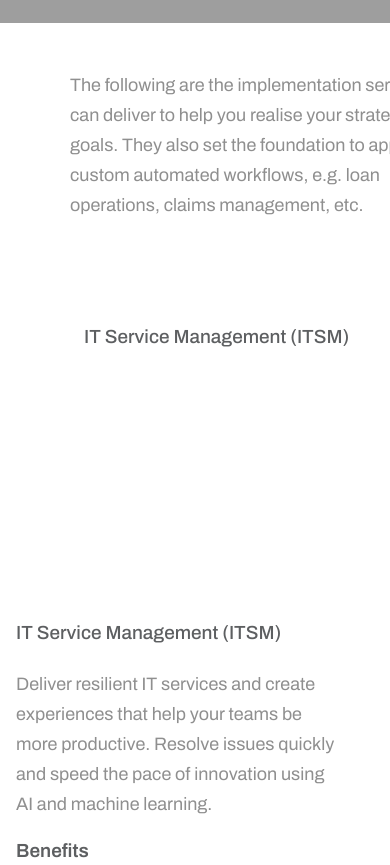
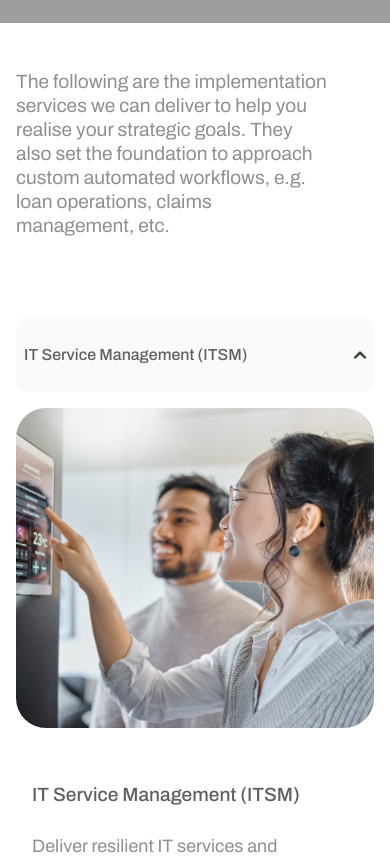
Before and after one commit to Sandeep9480/DT-SYSTEM, a Next.js app: page /ServicesImplementation in a window 390 px wide. Shown: the part 597-1462 px from the top of the page. Built offline with nearby package versions, Linux system fonts and the light colour scheme; grey boxes are pictures that could not be loaded.

Commit message:
advisory page responsive

```diff
--- a/components/ConnectWithUs.tsx
+++ b/components/ConnectWithUs.tsx
@@ -34,7 +34,7 @@ const ConnectWithUs: NextPage<ConnectWithUsType> = ({ className = "" }) => {
       className="contact-us-section w-full mx-auto px-8 flex flex-row bg-none gap-[10rem] mq1050:flex-col-reverse mq1050:gap-[4rem] ">
       {/* Left side - Form */}
       <div className="flex-1 ">
-        <form className="grid grid-cols-2 gap-x-10 gap-y-10 form pl-[2rem] mq1050:w-[90%] mq450:w-[80%] mq450:pl-0">
+        <form className="grid grid-cols-2 gap-x-10 gap-y-10 form pl-[2rem] mq1050:w-[90%] mq450:w-[85%]  mq1050:pl-[1rem] mq800:ml-[-1rem]">
           <div className="flex flex-col">
             <input
               type="text"
@@ -94,7 +94,7 @@ const ConnectWithUs: NextPage<ConnectWithUsType> = ({ className = "" }) => {
 
       {/* Right side - Text */}
       <div className="flex-1 ml-0 md:ml-[10rem]  md:block mq1050:flex mq1050:items-center mq1050:justify-center " >
-        <h2 className="text-[3rem] font-bold leading-[1.1] text-gray-900 m-0 mq450:text-[2rem] mq450:leading-[2.438rem] mq450:ml-[-5rem] ">
+        <h2 className="text-[3rem] font-bold leading-[1.1] text-gray-900 m-0 mq470:text-[2rem] mq470:leading-[2.438rem] mq470:ml-[-5rem] ">
           Connect with us!
           <br />
           <span className="mq1050:hidden"> Let's Grow..</span>
--- a/components/NavbarPage.tsx
+++ b/components/NavbarPage.tsx
@@ -142,7 +142,7 @@ const NavbarPage: NextPage<NavbarPageType> = ({ className = "" }) => {
             className="text-white p-2 z-50 bg-transparent mr-[1rem]"
             onClick={toggleMenu}
           >
-            <svg className="w-6 h-6 bg-transparent w-[2.7rem] h-[2.7rem]" fill="none" stroke="currentColor" viewBox="0 0 24 24">
+            <svg className="w-6 h-6 bg-transparent w-[2.4rem] h-[2.4rem]" fill="none" stroke="currentColor" viewBox="0 0 24 24">
               {isMenuOpen ? (
                 <path strokeLinecap="round" strokeLinejoin="round" strokeWidth={2} d="M6 18L18 6M6 6l12 12" />
               ) : (
--- a/pages/ServicesImplementation.tsx
+++ b/pages/ServicesImplementation.tsx
@@ -97,6 +97,7 @@ const ServicesImplementation: NextPage = () => {
   const [secondDiv, setSecondDiv] = useState<StyleState>({});
   const [imgStyle, setImgStyle] = useState<StyleState>({});
   const [openAccordion, setOpenAccordion] = useState<number | null>(1);
+  const [isSmallScreen, setIsSmallScreen] = useState(false);
 
   const accordionData = [
     {
@@ -226,6 +227,16 @@ const ServicesImplementation: NextPage = () => {
     return () => window.removeEventListener("resize", checkScreen);
   }, []);
 
+  useEffect(() => {
+    const updateScreenSize = () => {
+      setIsSmallScreen(window.innerWidth < 1226);
+    };
+
+    updateScreenSize();
+    window.addEventListener('resize', updateScreenSize);
+    return () => window.removeEventListener('resize', updateScreenSize);
+  }, []);
+
   const handleAccordionToggle = (index: number): void => {
     setOpenAccordion((prevIndex) => (prevIndex === index ? null : index));
   };
@@ -242,7 +253,7 @@ const ServicesImplementation: NextPage = () => {
         heroTitle="Implementation Services"
         homeServiceAdvisory="Home • Service • Implementation"
       />
-      <div className="w-[54.813rem] relative leading-[1.875rem] whitespace-pre-wrap inline-block max-w-full font-archivo text-[1.125rem] text-color-6 ml-[4.375rem] mt-[0rem] mb-[4rem]" >
+      <div className="w-[54.813rem] relative leading-[1.875rem] whitespace-pre-wrap inline-block max-w-full font-archivo text-[1.125rem] text-color-6 ml-[4.375rem] mt-[0rem] mb-[4rem] mq400:w-[80%] mq900:ml-[1rem] mq400:text-[1.2rem] mq400:leading-[1.5rem]" >
         The following are the implementation services we can deliver to help you
         realise your strategic goals. They also set the foundation to approach
         custom automated workflows, e.g. loan operations, claims management,
@@ -254,14 +265,19 @@ const ServicesImplementation: NextPage = () => {
         animate={isInView ? "visible" : "hidden"}
         variants={sectionVariants}
         style={section}
-        className="self-stretch flex flex-row items-start justify-start pt-[0rem] px-[4.375rem] pb-[4.5rem] box-border max-w-full lg:pb-[2.938rem] lg:box-border mq750:pl-[2.188rem] mq750:pr-[2.188rem] mq750:pb-[1.938rem] mq750:box-border"
+        className="self-stretch flex flex-row items-start justify-start pt-[0rem]
+          px-[4.375rem] pb-[4.5rem] box-border max-w-full
+          mq1325:px-[2rem]
+          mq800:px-[1rem] mq800:pb-[3rem]
+          mq450:px-[0.5rem] mq450:pb-[2rem]"
       >
 
         <div
-          className="self-stretch flex-1 flex flex-row items-start justify-start text-[1.5rem] text-color"
+          className="w-full flex flex-col items-start justify-start gap-[2rem]
+            mq1325:w-full
+            mq800:w-full"
           data-acc-group
         >
-          <div className="w-[90rem] flex flex-col items-start justify-start gap-[2rem]">
           {accordionData.map((item, index) => (
             <motion.div
               key={item.id}
@@ -270,17 +286,21 @@ const ServicesImplementation: NextPage = () => {
               initial="hidden"
               animate={isInView ? "visible" : "hidden"}
               style={padding as MotionStyle}
-                className="w-[90rem] h-auto flex flex-col items-end justify-start gap-[0rem] text-[1.75rem] text-color-5 items-center"
+              className="w-full h-auto flex flex-col items-end justify-start gap-[0rem] text-[1.75rem] text-color-5 items-center
+                mq1325:w-full
+                mq800:w-full"
               data-acc-item
             >
               <motion.div
-                  className="w-[86rem] h-[4.625rem] rounded-3xs bg-gray-100 flex flex-row items-start justify-between py-[0.75rem] pl-[4rem] pr-[4.937rem] box-border gap-[50.375rem] cursor-pointer items-center responsiveHeader relative ml-[-3.5rem]"
+                className="w-full h-[4.625rem] rounded-3xs bg-gray-100 flex flex-row items-center justify-between py-[0.75rem] px-[2rem] box-border cursor-pointer
+                  mq800:px-[1rem]
+                  mq450:px-[0.5rem]"
                 data-acc-header
                 onClick={() => handleAccordionToggle(item.id)}
                 whileHover={{ scale: 1.01 }}
                 transition={{ duration: 0.3, ease: [0.25, 0.1, 0.25, 1] }}
               >
-                  <div className={`w-[21.063rem] font-medium font-archivo text-[1.5rem] bg-[transparent] relative leading-[3.125rem] ${openAccordion === item.id ? 'text-color-5' : 'text-color-6'} text-left inline-block p-0 z-[10] mq450:text-[1.188rem] mq450:leading-[2.5rem] whitespace-nowrap`}>
+                <div className={`w-[21.063rem] font-medium font-archivo text-[1.5rem] bg-[transparent] relative leading-[3.125rem] ${openAccordion === item.id ? 'text-color-5' : 'text-color-6'} text-left inline-block p-0 z-[10] mq450:text-[1.188rem] mq450:leading-[2.5rem] whitespace-nowrap mq400:text-[1rem] mq400:leading-[2.5rem]`}>
                   {item.title}
                 </div>
                 <motion.div
@@ -305,17 +325,31 @@ const ServicesImplementation: NextPage = () => {
                     initial="hidden"
                     animate="visible"
                     exit="exit"
-                      className="w-[90rem] flex flex-col items-center justify-start overflow-hidden"
+                    className="w-full flex flex-col items-center justify-start overflow-hidden
+                      mq1325:w-full
+                      mq800:w-full"
                   >
-                      <div className="flex md:flex-row items-start justify-start gap-6 responsive">
+                    <div className="flex flex-row items-start justify-start gap-6 responsive
+                      mq1226:flex-col mq1226:w-full mq1226:flex-col">
                       <motion.div
                         variants={imageVariants}
                         initial="hidden"
                         animate="visible"
+                        className="w-[33.25rem] relative
+                          mq1226:w-full mq1226:max-h-[400px]
+                          mq800:max-h-[600px]
+                          mq450:max-h-[800px]"
                       >
                         <Image
-                            style={{ margin: 0, marginTop: "2rem", marginLeft: "-13rem" }}
-                            className="w-[33.25rem] h-[25rem] relative rounded-11xl object-cover img"
+                          style={{
+                            margin: 0,
+                            marginTop: isSmallScreen ? "1rem" : "2rem",
+                            marginLeft: isSmallScreen ? "0" : "1rem",
+                            width: isSmallScreen ? "100%" : undefined,
+                            height: isSmallScreen ? "20rem" : undefined,
+
+                          }}
+                          className="rounded-11xl object-cover img mq1226:w-[100%] mq1226:h-[10rem]"
                           loading="lazy"
                           width={532}
                           height={400}
@@ -328,14 +362,16 @@ const ServicesImplementation: NextPage = () => {
                         initial={{ opacity: 0, y: 20 }}
                         animate={{ opacity: 1, y: 0 }}
                         transition={{ delay: 0.3, duration: 0.8, ease: [0.25, 0.1, 0.25, 1] }}
-                          className="w-[41.125rem] grid flex-row items-start justify-start pt-[0rem] px-[0rem] pb-[0.5rem] box-border cursor-default"
+                        className="w-full grid flex-row items-start justify-start pt-[0rem] px-[0rem] pb-[0.5rem] box-border cursor-default
+                          mq1226:px-[1rem]
+                          mq800:px-[0.5rem]"
                       >
                         <div style={div} className="flex flex-row items-start justify-start py-[0rem] pl-[2rem] pr-[1.937rem] box-border text-[1.75rem] text-color-5">
                           <motion.h1
                             initial={{ opacity: 0 }}
                             animate={{ opacity: 1 }}
                             transition={{ delay: 0.4, duration: 0.8 }}
-                              className="w-[21.063rem] font-medium font-archivo text-[2rem] bg-[transparent] relative leading-[3.125rem] text-left inline-block p-0 z-[10] mq450:text-[1.188rem] mq450:leading-[2.5rem] whitespace-nowrap"
+                            className="w-[21.063rem] font-medium font-archivo text-[2rem] bg-[transparent] relative leading-[3.125rem] text-left inline-block p-0 z-[10] mq450:text-[1.188rem] mq450:leading-[2.5rem] whitespace-nowrap mq550:text-[1.5rem] mq550:leading-[2.5rem] mq400:text-[1.2rem] mq400:leading-[2.5rem]"
                           >
                             {item.content.text}
                           </motion.h1>
@@ -348,7 +384,7 @@ const ServicesImplementation: NextPage = () => {
                               transition={{ delay: 0.5, duration: 0.8 }}
                               className="flex flex-col gap-[0.5rem]"
                             >
-                                <div className="w-[37.75rem] relative text-[1.125rem] leading-[1.875rem] text-color-6 inline-block mq800:w-[50%]" style={{ fontFamily: "Archivo" }}>
+                              <div className="w-[37.75rem] relative text-[1.125rem] leading-[1.875rem] text-color-6 inline-block mq800:w-[100%] mq400:w-[80%]" style={{ fontFamily: "Archivo" }}>
                                 {item.content.deliverResilientITServices}
                               </div>
                             </motion.div>
@@ -356,7 +392,7 @@ const ServicesImplementation: NextPage = () => {
                               initial={{ opacity: 0, y: 20 }}
                               animate={{ opacity: 1, y: 0 }}
                               transition={{ delay: 0.6, duration: 0.8 }}
-                                className="flex flex-col gap-[0.5rem] text-[1.5rem] text-color-5"
+                              className="flex flex-col gap-[0.5rem] text-[1.5rem] text-color-5 mq400:w-[80%]"
                             >
                               <div className="relative leading-[2.5rem] font-semibold mq450:text-[1.188rem] mq450:leading-[2rem]" style={{ fontFamily: "Archivo" }}>
                                 Benefits
@@ -390,7 +426,6 @@ const ServicesImplementation: NextPage = () => {
             </motion.div>
           ))}
         </div>
-        </div>
       </motion.section>
       <Footer />
     </div>
--- a/pages/global.css
+++ b/pages/global.css
@@ -121,3 +121,9 @@ body {
     line-height: 4rem;
   }
 }
+
+@media screen and (max-width: 500px) {
+  .getin {
+    align-items: start;
+  }
+}
--- a/tailwind.config.js
+++ b/tailwind.config.js
@@ -100,6 +100,21 @@ module.exports = {
       mq1226: {
         raw: "screen and (max-width: 1226px)",
       },
+      mq470: {
+        raw: "screen and (max-width: 470px)",
+      },
+      mq644: {
+        raw: "screen and (max-width: 644px)",
+      },
+      mq550: {
+        raw: "screen and (max-width: 550px)",
+      },
+      mq900: {
+        raw: "screen and (max-width: 900px)",
+      },
+      mq400: {
+        raw: "screen and (max-width: 400px)",
+      },
     },
   },
   corePlugins: {
```
Also changed, not shown: components/DigitalTranspormationRoadmap.tsx (+8 -6 lines), components/Footer.tsx (+29 -4 lines), pages/services-advisory.tsx (+9 -9 lines). Lines whose indentation alone changed are shown as unchanged.
